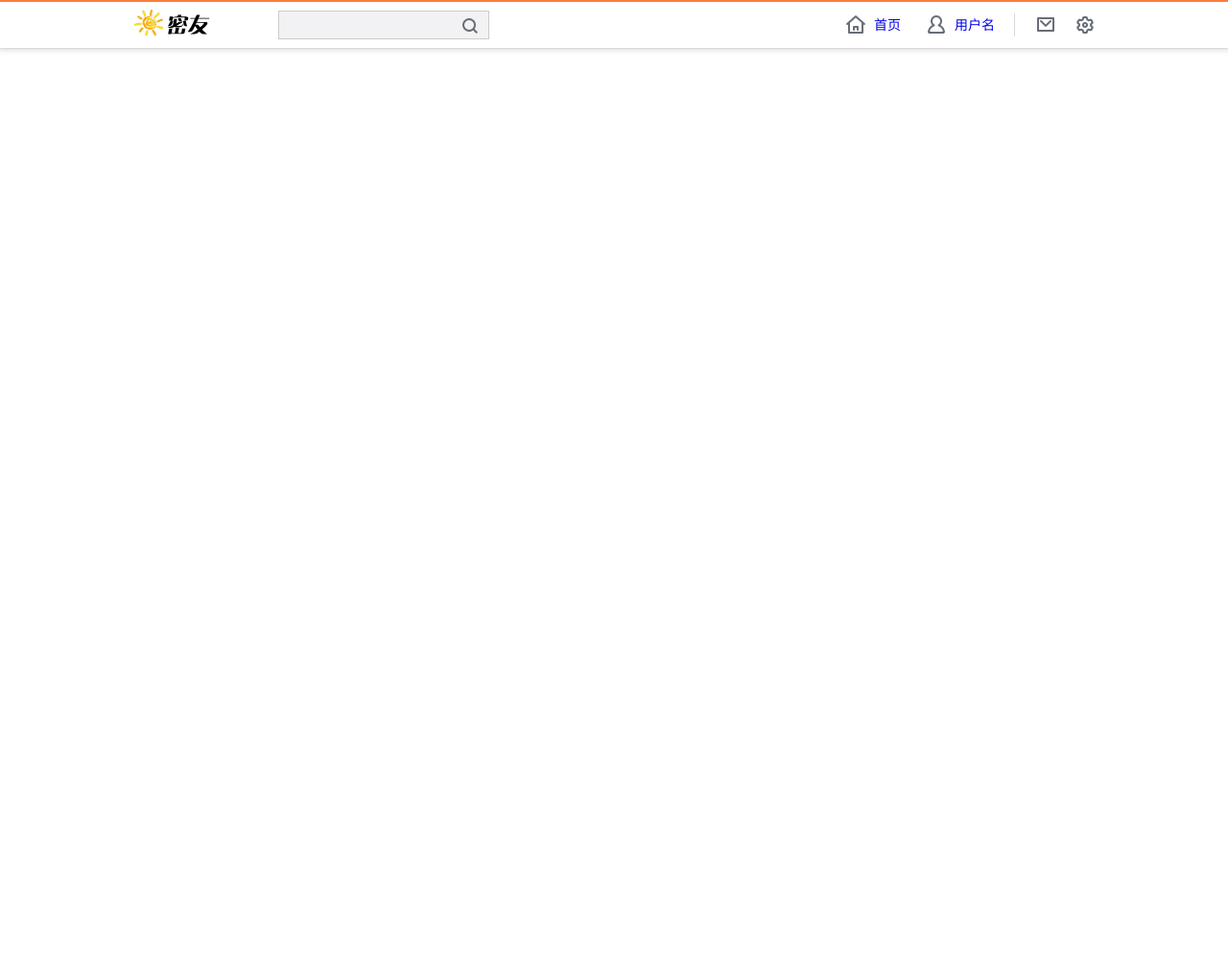
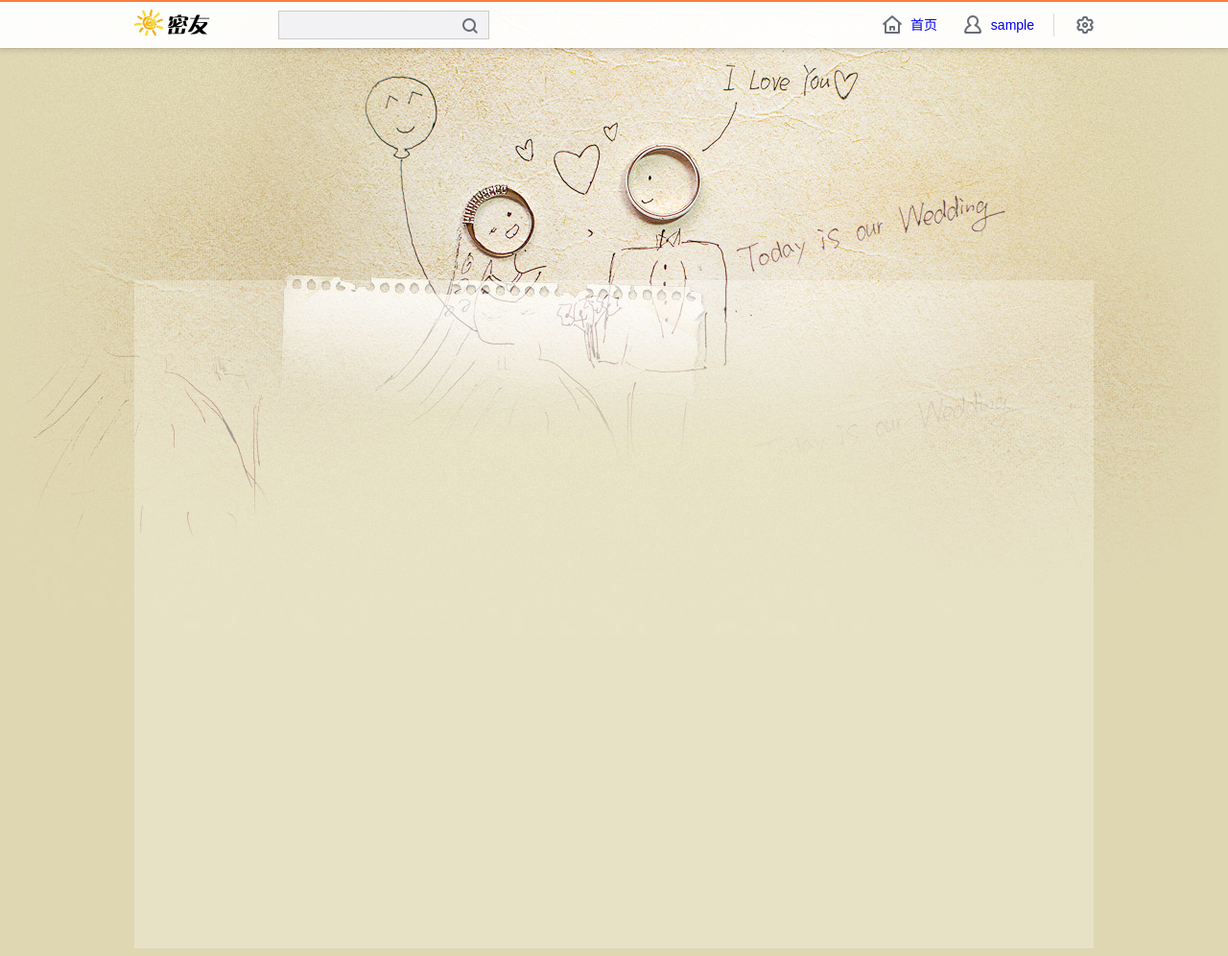
Before and after one commit to HITXYZ/Closends, a Django app: page /closends/index in a window 1280 px wide. Shown: the whole page at 96% size. Before the commit the page ends 53 px from the top, so only its background shows below. Run offline with Django 3.2, Linux system fonts and the light colour scheme; the visitor is signed in with stand-in values (Sample User, id 1); parts of the project's set-up code (start-up, migrations or seed data) failed here and were passed over.

Commit message:
merge new template index.html

```diff
--- a/closends/models.py
+++ b/closends/models.py
@@ -2,7 +2,7 @@ import os
 from django.db import models
 from django.contrib.auth.models import User
 
-marks = {'qq': 'QQ', 'weibo': '微博', 'zhihu': '知乎'}
+marks = {'weibo': '微博', 'zhihu': '知乎', 'tieba':'贴吧'}
 BASE_DIR = os.path.dirname(os.path.dirname(os.path.abspath(__file__)))
 
 
--- a/closends/templates/closends/base.html
+++ b/closends/templates/closends/base.html
@@ -6,17 +6,19 @@
 
     <link href="/static/closends/img/closends.ico" rel="shortcut icon">
     <link href="/static/closends/css/nav_bar.css" rel="stylesheet"/>
+
     {% block css_load %}
 
     {% endblock %}
 </head>
 
 <body>
+    <!--nav bar-->
     <div id="weibo_top_public">
         <div class="WB_global_nav WB_global_nav_v2 WB_global_nav_alpha ">
             <div class="gn_header clearfix">
                 <div class="gn_logo">
-                    <a href="#" class="box"><span class="logo"></span></a>
+                    <a href="{% url 'closends:index' %}" class="box"><span class="logo"></span></a>
                 </div>
 
                 <div class=" gn_search_v2">
@@ -29,15 +31,15 @@
                     <div class="gn_nav">
                         <ul class="gn_nav_list">
                             <li>
-                                <a href="#" class="S_txt1">
+                                <a href="{% url 'closends:index' %}" class="S_txt1">
                                     <em class="W_ficon ficon_home S_ficon"></em>
                                     <em class="S_txt1">首页</em>
                                 </a>
                             </li>
                             <li>
-                                <a href="#" class="gn_name">
+                                <a href="{% url 'closends:setting:user_info' %}" class="gn_name">
                                     <em class="W_ficon ficon_user S_ficon"></em>
-                                    <em class="S_txt1">用户名</em>
+                                    <em class="S_txt1">{{ user.username }}</em>
                                 </a>
                             </li>
                         </ul>
@@ -45,19 +47,10 @@
 
                     <div class="gn_set S_line1">
                         <div class="gn_set_list">
-                            <a href="javascript:void(0);" id="msg" target="_top">
-                                <em class="W_ficon ficon_mail S_ficon">message</em>
-                            </a>
-                            <div class="gn_topmenulist gn_topmenulist_notice" id="msgLayer" style="display:none"></div>
-                            <div class="gn_topmenulist_tips" style="display:none" id="tips"></div>
-                        </div>
-                        <div class="gn_set_list">
-                            <a href="{% url 'closends:setting:setting_index' %}" id="account" target="_top" class=" "
-                               onmouseover="show_topmenulist()" onmouseout="hide_topmenulist()">
+                            <a href="{% url 'closends:setting:setting_index' %}" id="account" target="_top" onmouseover="show_topmenulist()" onmouseout="hide_topmenulist()">
                                 <em class="W_ficon ficon_set S_ficon">account</em>
                             </a>
-                            <div class="gn_topmenulist gn_topmenulist_set " id="accountLayer" style="display:none"
-                                 onmouseover="show_topmenulist()" onmouseout="hide_topmenulist()">
+                            <div class="gn_topmenulist gn_topmenulist_set " id="accountLayer" style="display:none" onmouseover="show_topmenulist()" onmouseout="hide_topmenulist()">
                                 <ul>
                                     <li class="gn_func"><a target="_top" href="{% url 'closends:setting:user_info' %}">个人信息</a></li>
                                     <li class="gn_func"><a target="_top" href="{% url 'closends:setting:user_binding' %}">账号绑定</a></li>
--- a/closends/templates/closends/index.html
+++ b/closends/templates/closends/index.html
@@ -1,5 +1,38 @@
 {% extends 'closends/base.html' %}
 
+{% block css_load %}
+    <style>
+        .WB_main {
+        }
+
+        .WB_frame {
+            letter-spacing: -0.31em;
+            *letter-spacing: normal;
+            word-spacing: -0.43em;
+            font-size: 0;
+
+            width: 1000px;
+            min-height: 680px;
+            margin: 0 auto;
+            padding: 16px 0 0 0;
+
+            background-color: rgba(255, 255, 255, 0.25);
+        }
+
+        .WB_miniblog {
+            padding-top: 284px;
+            background-repeat: no-repeat;
+            background-position: center 0;
+            background-image: url("/static/closends/img/body_bg.jpg");
+        }
+    </style>
+{% endblock %}
+
 {% block content_body %}
-
+    <div class="WB_miniblog">
+        <div class="WB_main">
+            <div class="WB_frame">
+            </div>
+        </div>
+    </div>
 {% endblock %}
--- a/closends/templates/closends/setting_base.html
+++ b/closends/templates/closends/setting_base.html
@@ -11,6 +11,7 @@
             width: 150px;
             height: 500px;
             margin-top: 10%;
+            margin-left: 10%;
         }
 
         .sidebar_box .setting_bar{
--- a/closends/templates/closends/setting_user_info.html
+++ b/closends/templates/closends/setting_user_info.html
@@ -110,7 +110,7 @@
             </div>
         </div>
         <div class="head_image">
-            <img id="friend_head_image" class="img-circle" src="/media/head/{{ user.image_name }}">
+            <img id="friend_head_image" class="img-circle" src="/media/head/{{ user.userinfo.image_name }}">
             <form class="form-horizontal">
                 <label class="ui_button ui_button_primary" for="upload_friend_head_img">+</label>
                 <input id="upload_friend_head_img" name="head_image" type="file">
@@ -120,7 +120,7 @@
 
         <div class="btn col-md-14 text-center content_line">
             <div class="col-md-2 line_item">用户名</div>
-            <div class="col-md-6 line_item">{{ user.user.username }}</div>
+            <div class="col-md-6 line_item">{{ user.username }}</div>
             <div class="col-md-4 line_item">
                 <button id="show_update_username" class="btn btn-primary">更改</button>
             </div>
@@ -142,7 +142,7 @@
 
         <div class="btn col-md-14 text-center content_line">
             <div class="col-md-2 line_item">邮箱</div>
-            <div class="col-md-6 line_item">{{ user.user.email }}</div>
+            <div class="col-md-6 line_item">{{ user.email }}</div>
             <div class="col-md-4 line_item">
                 <button class="btn btn-primary">更改</button>
             </div>
--- a/closends/views.py
+++ b/closends/views.py
@@ -147,9 +147,9 @@ def index(request):
 @csrf_exempt
 @login_required
 def user_info(request):
-    user = request.user.userinfo
-    context = {'user': user}
-    return render(request, 'closends/setting_user_info.html', context)
+    # user = request.user.userinfo
+    # context = {'user': user}
+    return render(request, 'closends/setting_user_info.html')
 
 
 @csrf_exempt
--- a/static/closends/css/nav_bar.css
+++ b/static/closends/css/nav_bar.css
@@ -1,3 +1,11 @@
+body {
+    color: #333;
+    overflow-x: hidden;
+    font: 12px/1.3 'Arial', 'Microsoft YaHei';
+    background-color: #dfd7b2;
+    background-image: none;
+}
+
 .WB_global_nav {
     position: fixed;
     top: 0;
@@ -556,15 +518,11 @@
     }
 }
 
-.WB_global_nav .S_bg2_br {
-    border-color: #fff;
-}
-
 .WB_global_nav .S_line1 {
     border-color: #d9d9d9;
 }
 
-.WB_global_nav .S_line3, .WB_global_nav .W_input {
+.WB_global_nav .WB_global_nav .W_input {
     border-color: #cccccc;
 }
 
```
Also changed, not shown: other parts of static/closends/css/nav_bar.css (+0 -62 lines), closends/user_binding.py (deleted, +0 -60 lines), static/closends/img/body_bg.jpg (added), static/closends/img/body_bg_page.jpg (added).
